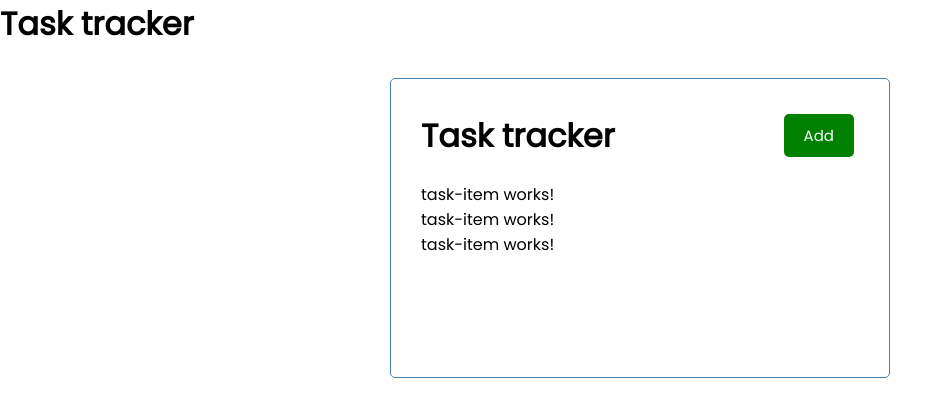
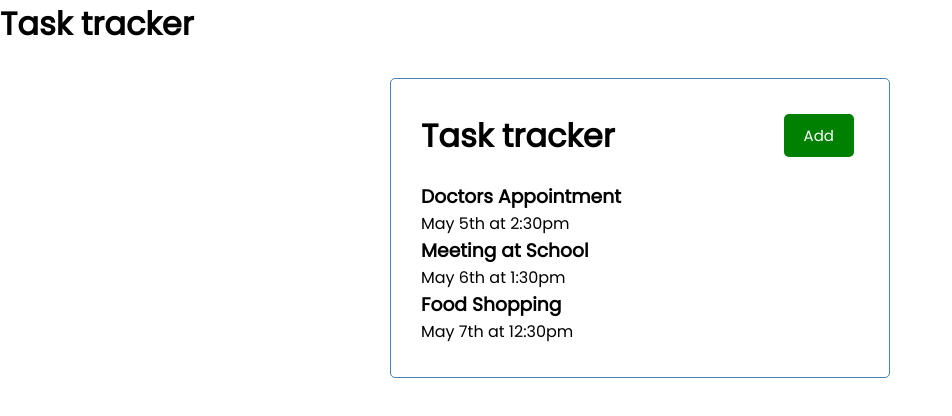
Before and after one commit to jasmijnroes/angular-crash, an Angular app: page / in a window 1280 px wide. Shown: the top 416 px of the page, without its empty margins (0-952 px from the left). Built offline with nearby package versions, Linux system fonts and the light colour scheme.

Commit message:
de tasks werken nu > error kwam doordat mijn strictPropertyInitialization is enabled.

```diff
--- a/src/app/components/task-item/task-item.component.html
+++ b/src/app/components/task-item/task-item.component.html
@@ -1 +1,4 @@
-<p>task-item works!</p>
+<div class="task">
+    <h3>{{ task.text }}</h3>
+    <p>{{ task.day }}</p>
+</div>
--- a/src/app/components/task-item/task-item.component.ts
+++ b/src/app/components/task-item/task-item.component.ts
@@ -1,13 +1,23 @@
-import { Component, Input } from '@angular/core';
-import {Task} from '../../Task'
+import { Component, OnInit, Input } from '@angular/core';
+import { Task } from '../../Task';
 // Deze moeten we erbij zetten omdat Task onze interface is
 
 @Component({
   selector: 'app-task-item',
   templateUrl: './task-item.component.html',
-  styleUrl: './task-item.component.css'
+  styleUrls: ['./task-item.component.css']
 })
-export class TaskItemComponent {
-  @Input() task?: Task;
-  // In de tutorial geen vraagteken, en wel =string erachter, maar dan werkte het bij mij niet.
+export class TaskItemComponent implements OnInit {
+  @Input() task: Task = {"text": "test", "day": "test", "reminder": true, "id": 1};
+  // maar dit werkt niet als er no sensible default value is voor task.
+
+  // @Input() task!: Task;
+  // Dit kan ook: verteld typescript dat hij moet ignoren dat het not initialized is in de contructor.
+
+  constructor() { }
+
+  ngOnInit() {
+    // You can safely access this.task here
+    console.log(this.task);
+  }
 }
```
